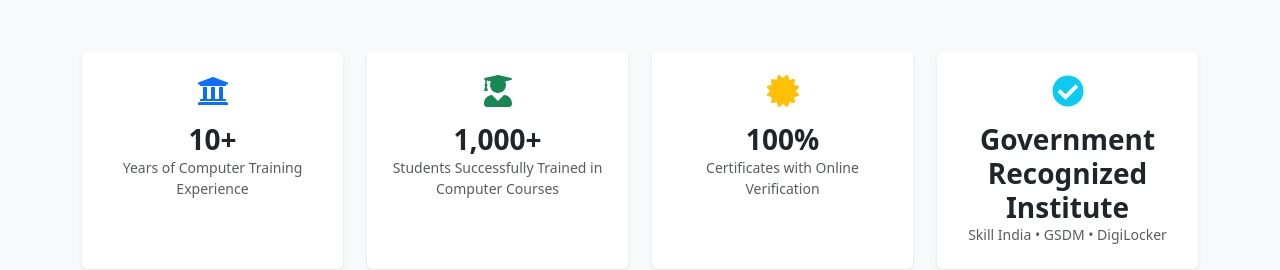
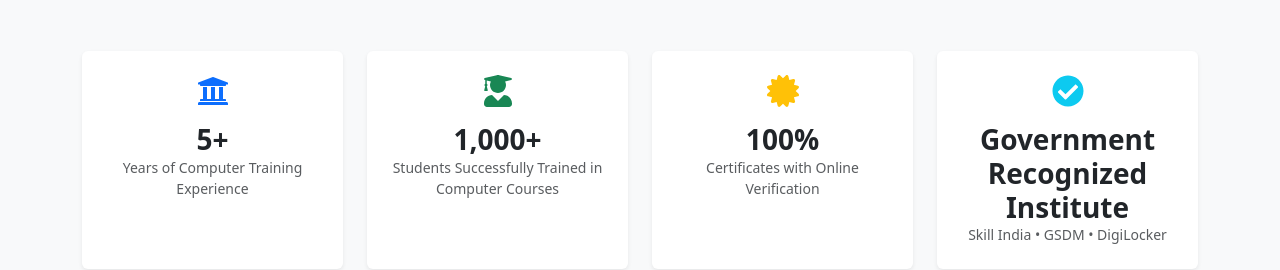
Before and after one commit to vikrambarman/sca-frontend_2.0.0, a React (Vite) app: page / in a window 1280 px wide. Shown: the part 940-1210 px from the top of the page. Built offline with nearby package versions, Linux system fonts and the light colour scheme; no server answers.

Commit message:
Update Computer Experience

```diff
--- a/src/components/home/TrustSection.jsx
+++ b/src/components/home/TrustSection.jsx
@@ -48,7 +48,7 @@ const TrustSection = () => {
                                 aria-hidden="true"
                             />
                             <h3 className="fw-bold mb-0">
-                                <CountUp end={10} duration={2} />+
+                                <CountUp end={5} duration={2} />+
                             </h3>
                             <p className="small text-muted mb-0">
                                 Years of Computer Training Experience
```
